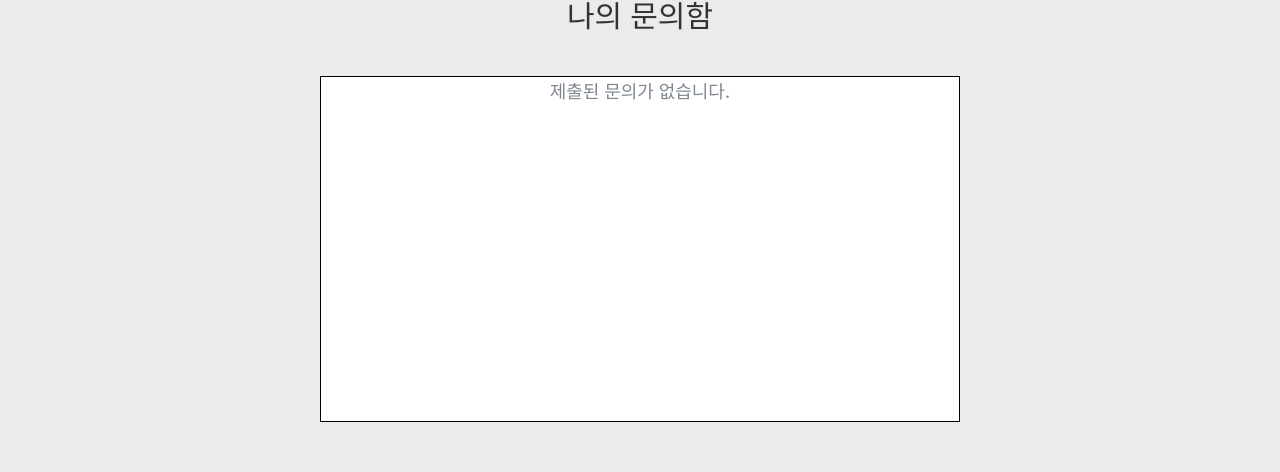
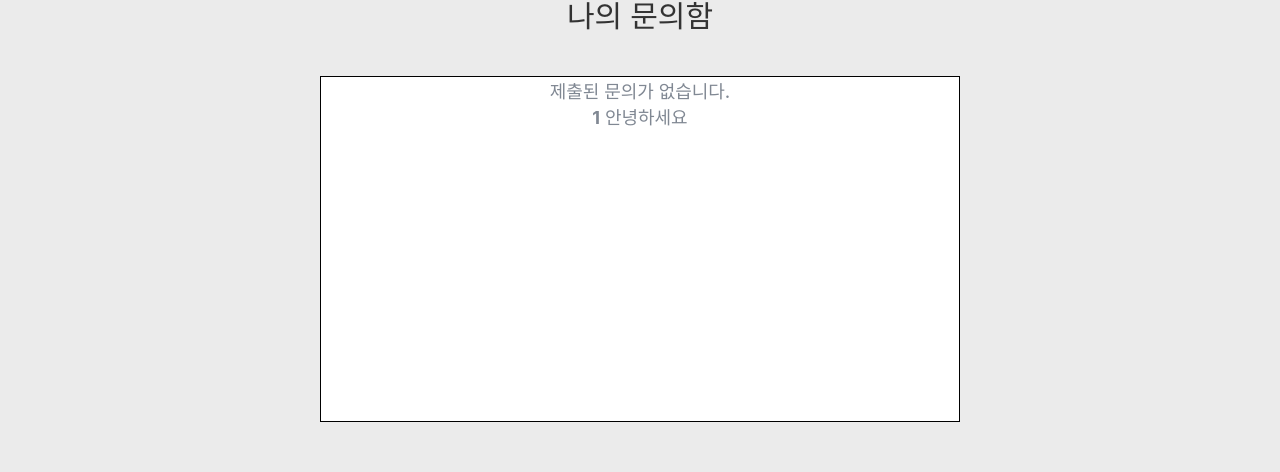
Before and after one commit to docswant/docswant-frontend, a React (Create React App) app: page /inquiry_list in a window 1280 px wide. Shown: the part 187-659 px from the top of the page. Built offline with nearby package versions, Linux system fonts and the light colour scheme.

Commit message:
Fix: Inquiry 전체 수정

```diff
--- a/src/App.js
+++ b/src/App.js
@@ -7,10 +7,9 @@ import InquiryPage from './pages/InquiryPage';
 import InquiryListPage from './pages/InquiryListPage';
 import InquiryModifyPage from './pages/InquiryModifyPage';
 
-
 function App() {
   return (
-    //컴포넌트 경로 설정
+    // 컴포넌트 경로 설정
     <Routes>
       <Route path="/" element={<LoginPage />} />
       <Route path="/register" element={<RegisterPage />} />
--- a/src/components/patient/InquiryForm.js
+++ b/src/components/patient/InquiryForm.js
@@ -1,4 +1,4 @@
-import React, {useState} from 'react'
+import React from 'react'
 import styled from 'styled-components';
 import palette from '../../lib/styles/palette';
 import { Link } from 'react-router-dom';
@@ -41,18 +41,7 @@ const BtnBlock = styled.div`
   }
 `
 
-function InquiryForm() {
-  const [text, setText] = useState('');
-
-  const onChange = (e) =>{
-    setText(e.target.value);
-  };
-
-  const onReset = () => {
-    setText('');
-    alert("제출 완료 되었습니다.");
-  };
-
+function InquiryForm({text, onChange, onCreate}) {
   return (
     <>
       <InquiryBlock>
@@ -63,7 +52,7 @@ function InquiryForm() {
         <Link to ="/inquiry_list">
           <button>목록 확인</button>
         </Link>
-        <button disabled={!text} onClick={onReset}>제출</button>
+        <button disabled={!text} onClick={onCreate}>제출</button>
       </BtnBlock>
     </>
   )
--- a/src/components/patient/InquiryListForm.js
+++ b/src/components/patient/InquiryListForm.js
@@ -12,7 +12,7 @@ const InquiryListBlock = styled.div`
   p{
     font-size: 30px;
   }
-  div{
+  .box{
     background-color: white;
     display: inline-block;
     width: 50%;
@@ -42,13 +42,27 @@ const BtnBlock = styled.div`
     }
   }
 `
+function Inquiry({inquiry}){
+  return (
+    <div>
+      <b>{inquiry.id}</b> {inquiry.text}
+    </div>
+  );
+}
 
-function InquiryListForm() {
+function InquiryListForm({inquiries}) {
   return (
     <>
       <InquiryListBlock>
         <p>나의 문의함</p>
-        <div style={{color: '#808893'}}>제출된 문의가 없습니다.</div>
+        <div class="box" style={{color: '#808893'}}>
+          제출된 문의가 없습니다.
+          {inquiries.map(inquiry => (
+            <Link to="/inquiry_modify">
+              <Inquiry inquiry={inquiry} key={inquiry.id} />
+            </Link>
+          ))}
+        </div>
       </InquiryListBlock>
       <BtnBlock>
         <Link to ="/inquiry">
--- a/src/pages/InquiryListPage.js
+++ b/src/pages/InquiryListPage.js
@@ -1,13 +1,20 @@
-import React from 'react'
+import React,{useState} from 'react'
 import Header from '../components/common/Header'
 import InquiryListForm from '../components/patient/InquiryListForm'
 import Footer from '../components/common/Footer'
 
 function InquiryListPage() {
+  const [inquiries, setInquiries] = useState([
+    {
+      id: 1,
+      text: '안녕하세요'
+    },
+  ]);
+
   return (
     <div>
       <Header />
-      <InquiryListForm />
+      <InquiryListForm inquiries={inquiries} />
       <Footer />
     </div>
   )
--- a/src/pages/InquiryPage.js
+++ b/src/pages/InquiryPage.js
@@ -1,13 +1,35 @@
-import React from 'react'
+import React, {useRef, useState} from 'react'
 import InquiryForm from '../components/patient/InquiryForm'
 import Header from '../components/common/Header'
 import Footer from '../components/common/Footer'
 
 function InquiryPage() {
+  const [text, setText] = useState('');
+
+  const onChange = (e) =>{
+    setText(e.target.value);
+  };
+
+  const nextId = useRef(2);
+  const onCreate = () =>{
+    const inquiry = {
+      id: nextId.current,
+      text
+    };
+
+    setText('');
+    alert("제출 완료 되었습니다.");
+    nextId.current+=1;
+  };
+
   return (
     <div>
       <Header />
-      <InquiryForm />
+      <InquiryForm
+        text={text}
+        onChange={onChange}
+        onCreate={onCreate}
+      />
       <Footer />
     </div>
   )
```
